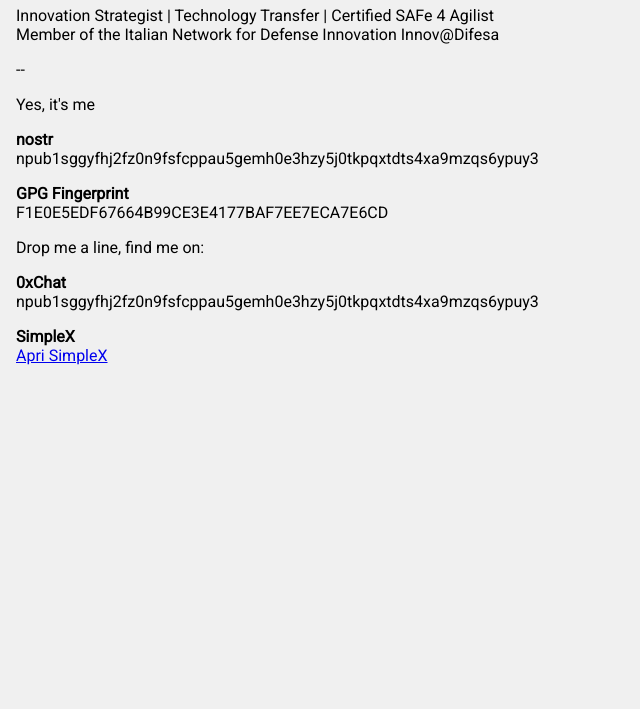
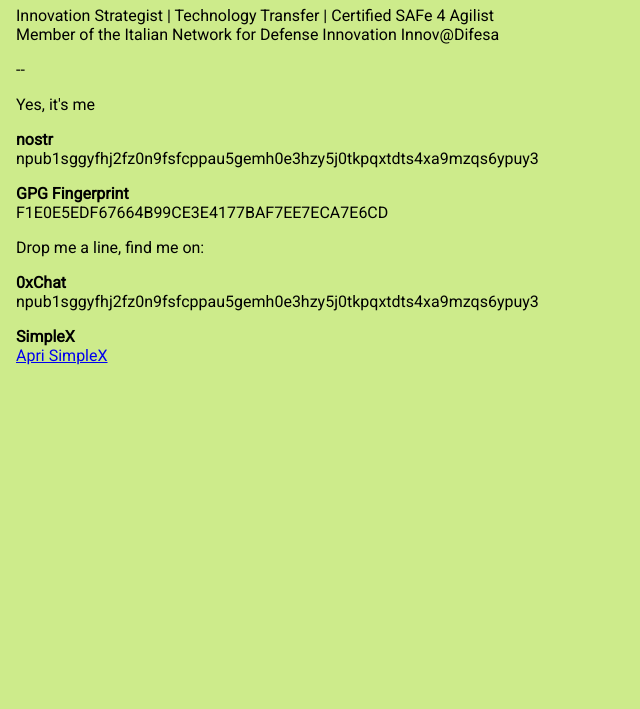
Before and after one commit to InflatableGull/InflatableGull.github.io, a plain HTML site: page index.html in a window 1280 px wide. Shown: the part 91-800 px from the top of the page, without its empty margins (0-640 px from the left). Drawn offline with Linux system fonts and the light colour scheme.

Commit message:
Update index.html

```diff
--- a/index.html
+++ b/index.html
@@ -12,11 +12,8 @@
   />
   <style>
     body {
-      /* Imposta lo sfondo al colore desiderato */
-      background-color: #f0f0f0;
-      /* Applica il font Roboto */
-      font-family: 'Roboto', sans-serif;
-      /* Un minimo di padding/margine per non avere il testo incollato al bordo */
+      background-color: #CDEB8B; /* Sfondo impostato a #CDEB8B */
+      font-family: 'Roboto', sans-serif; /* Font Roboto */
       margin: 0;
       padding: 1rem;
     }
```
